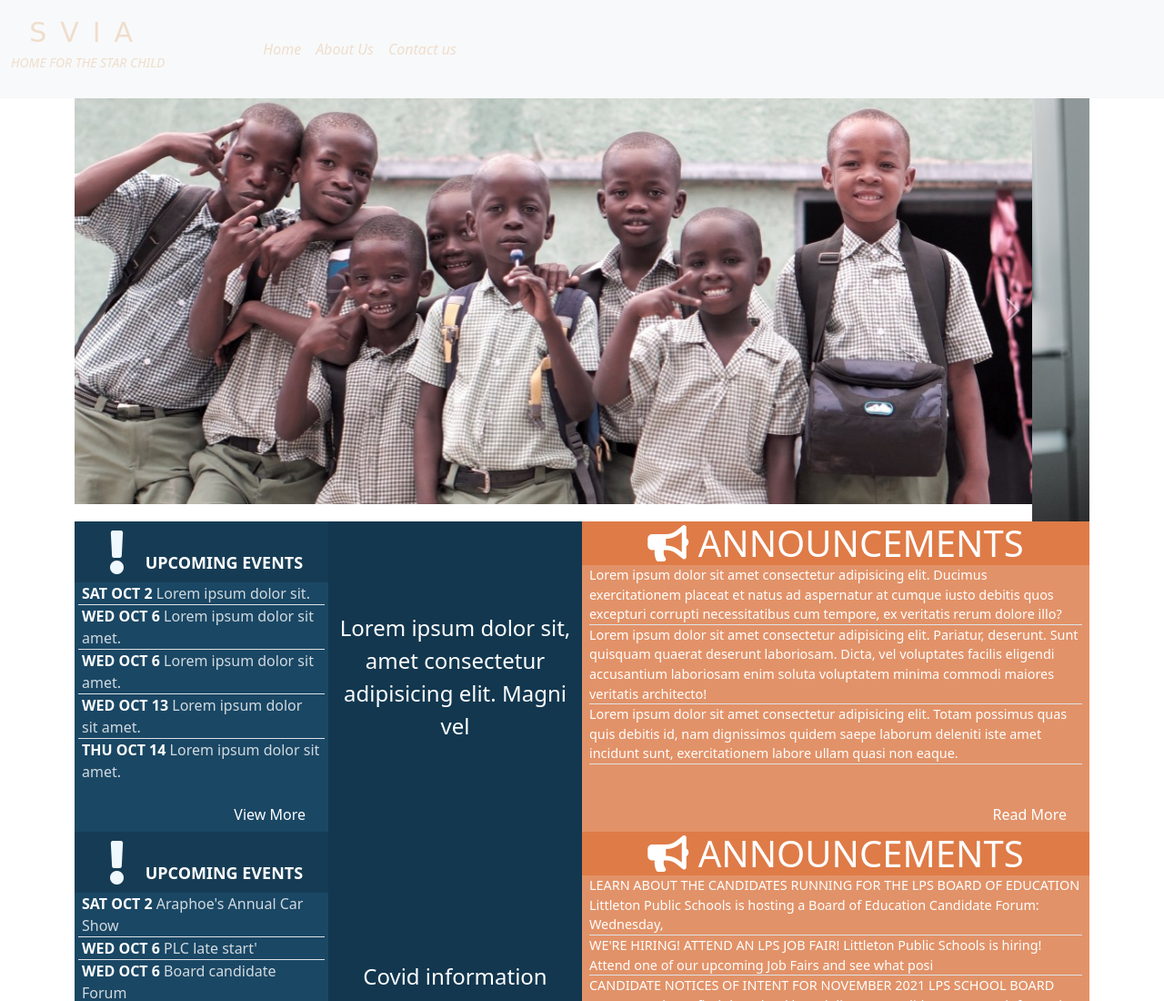
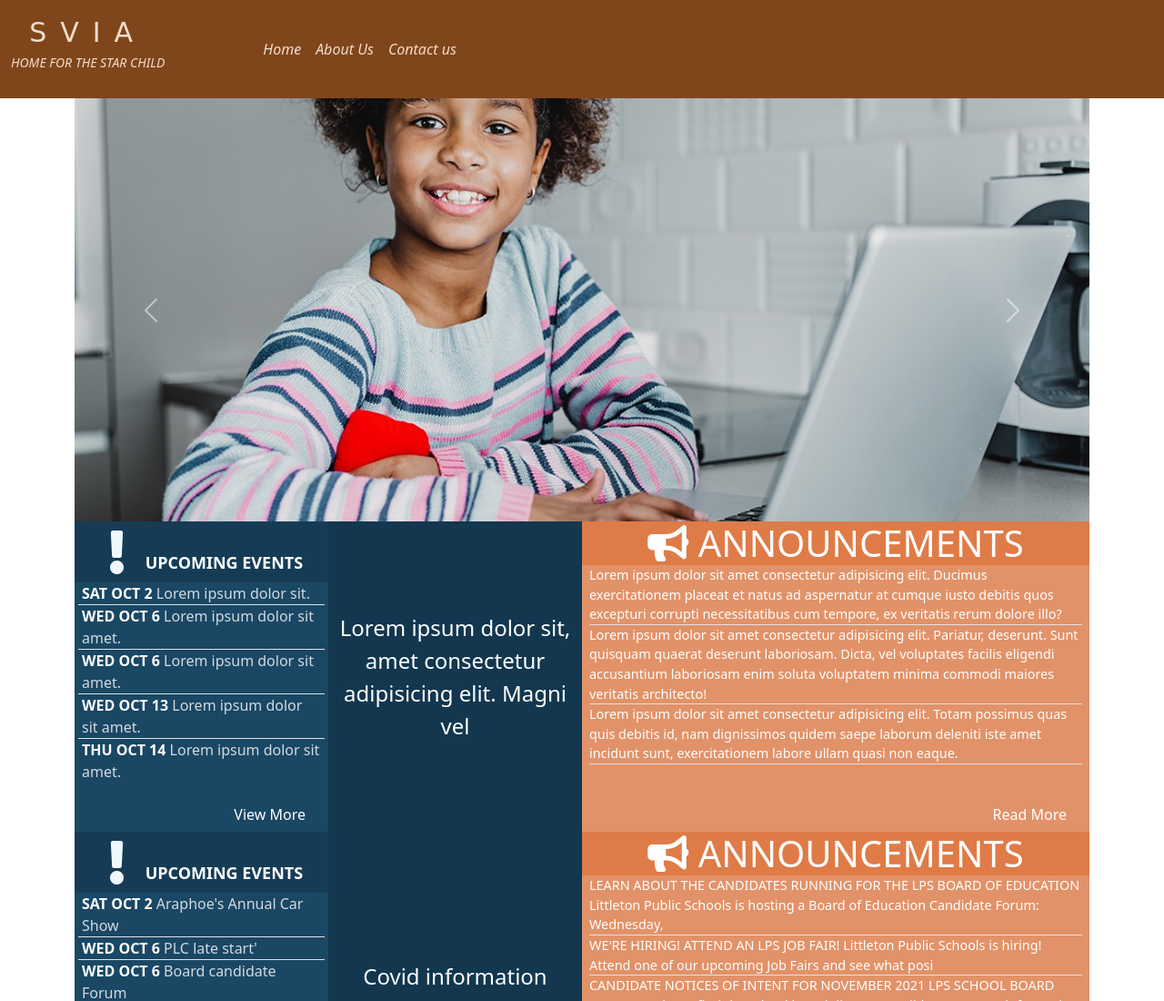
Before and after one commit to programmingbymaleek/schoolwebsite1, a plain HTML site: page successValley/index.html in a window 1280 px wide. Shown: the top 1100 px of the page at 91% size. Drawn offline with nearby package versions, Linux system fonts and the light colour scheme; a web font is replaced by a local one.

Commit message:
Update index.html

```diff
--- a/successValley/index.html
+++ b/successValley/index.html
@@ -17,7 +17,7 @@
   </head>
 
   <body>
-    <nav class="navbar navbar-expand-sm navbar-light bg-light">
+    <nav id="mainNav" class="navbar navbar-expand-sm navbar-light">
       <div class="container-fluid">
         <a class="navbar-brand" href="#">
           <div class="head-1">
@@ -195,6 +195,13 @@
         </div>
       </div>
     </section>
+
+
+    <!-- Anoter screen size ------------------------------------------------>
+
+
+
+
     <div class="container-fluid footer-container">
       <footer class="container footer-cont">
         <div class='footsec'>
@@ -222,6 +229,16 @@
     <script src="https://cdn.jsdelivr.net/npm/bootstrap@5.1.1/dist/js/bootstrap.bundle.min.js"
       integrity="sha384-/bQdsTh/da6pkI1MST/rWKFNjaCP5gBSY4sEBT38Q/9RBh9AH40zEOg7Hlq2THRZ"
       crossorigin="anonymous"></script>
+    <script src="https://ajax.googleapis.com/ajax/libs/jquery/3.2.1/jquery.min.js"></script>
+    <script>
+      $(function () {
+        $(document).scroll(function () {
+          var $nav = $("#mainNav");
+          $nav.toggleClass("scrolled", $(this).scrollTop() > $nav.height());
+        })
+
+      })
+    </script>
   </body>
 
 </html>
```
